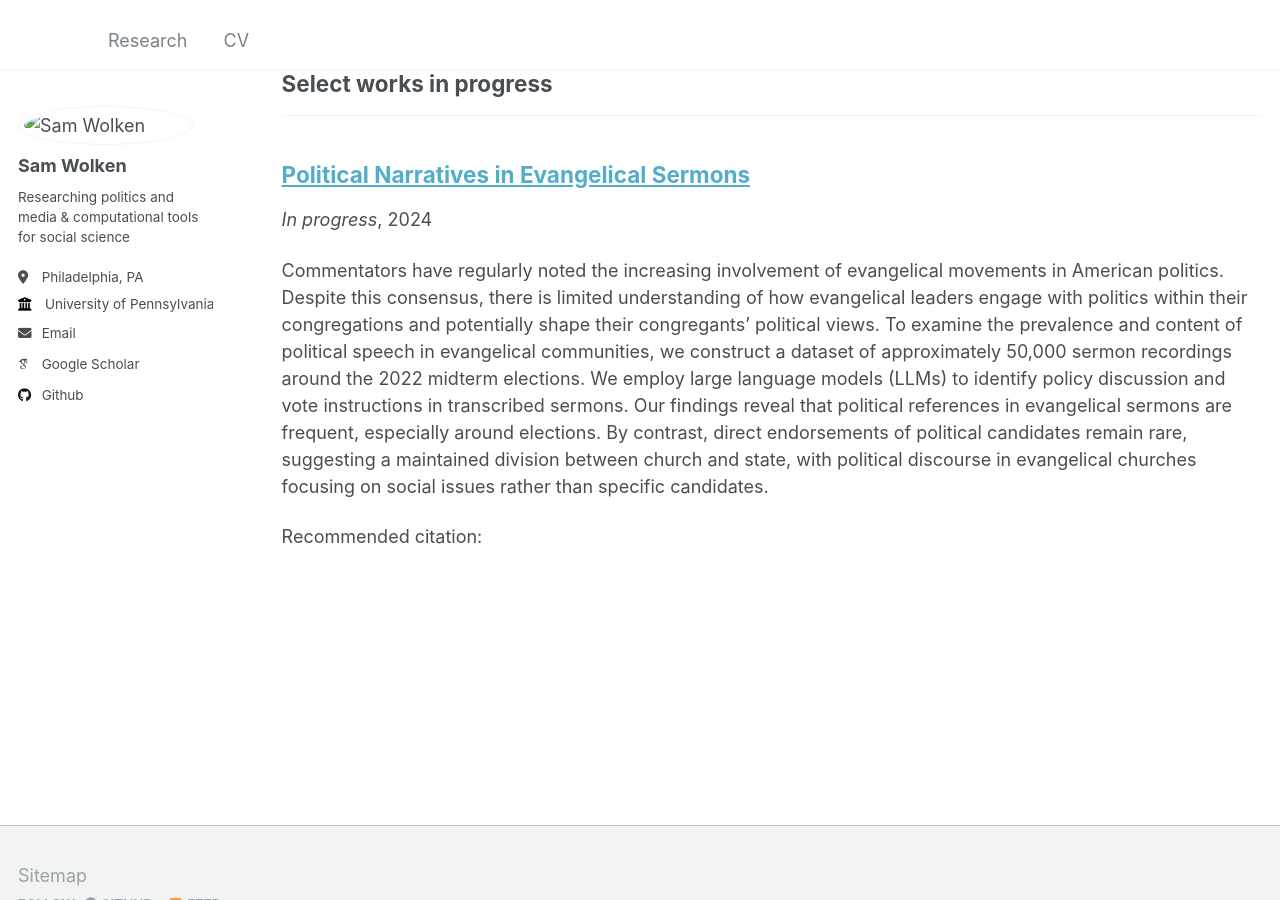
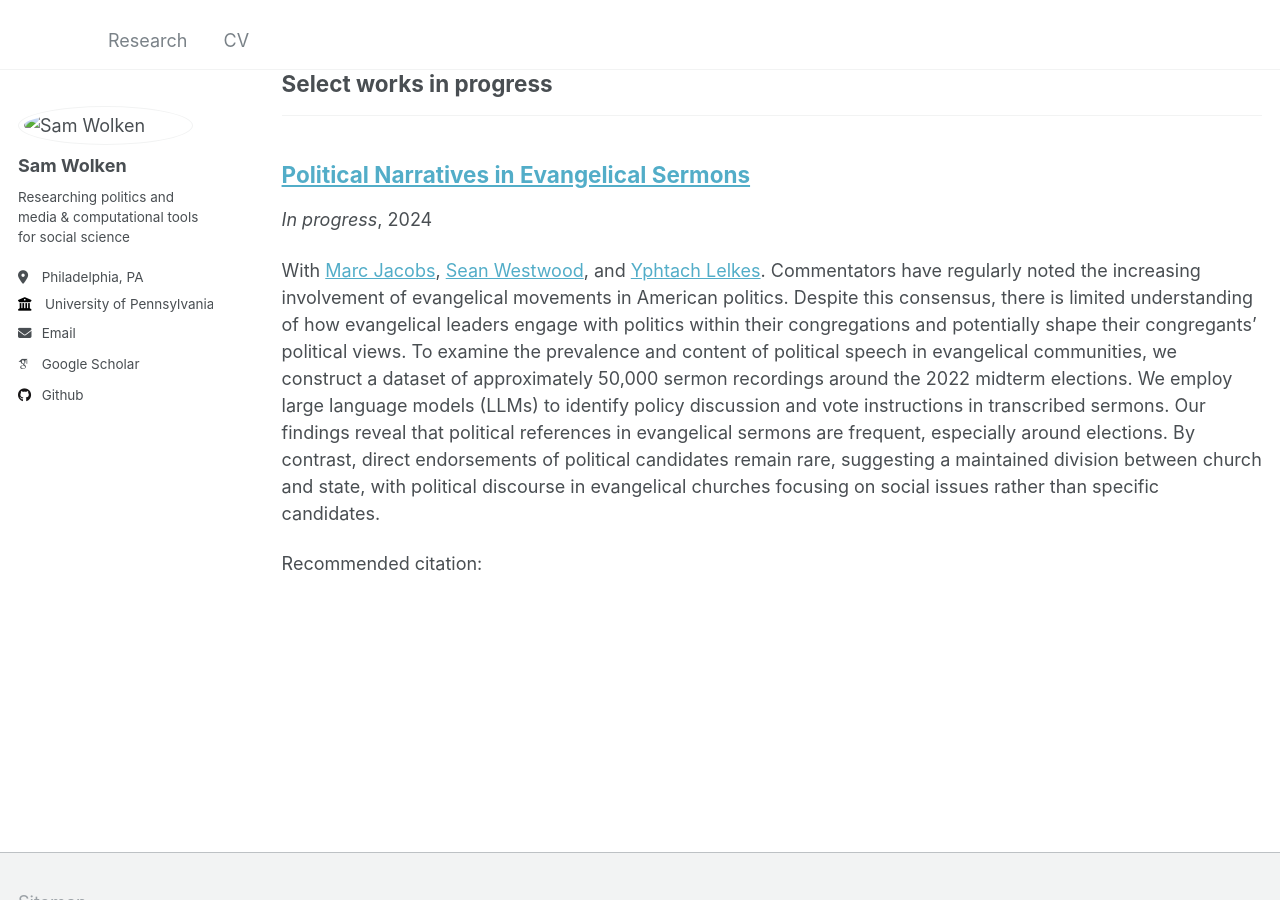
Before and after one commit to swolken/.github.io, a Jekyll site: the page built from _pages/publications.html, in a window 1280 px wide and 900 px high, scrolled down 3284 px. Built offline with Jekyll 4.4.1, drawn with Linux system fonts in a browser that asks for light colours; some web fonts are replaced.

Commit message:
Update 2024-02-17-paper-title-number-6.md

```diff
--- a/_publications/2024-02-17-paper-title-number-6.md
+++ b/_publications/2024-02-17-paper-title-number-6.md
@@ -3,7 +3,7 @@ title: "Political Narratives in Evangelical Sermons"
 collection: publications
 category: in_progress
 permalink: /publication/2024-02-17-paper-title-number-6
-excerpt: "Commentators have regularly noted the increasing involvement of evangelical movements in American politics. Despite this consensus, there is limited understanding of how evangelical leaders engage with politics within their congregations and potentially shape their congregants' political views. To examine the prevalence and content of political speech in evangelical communities, we construct a dataset of approximately 50,000 sermon recordings around the 2022 midterm elections. We employ large language models (LLMs) to identify policy discussion and vote instructions in transcribed sermons. Our findings reveal that political references in evangelical sermons are frequent, especially around elections. By contrast, direct endorsements of political candidates remain rare, suggesting a maintained division between church and state, with political discourse in evangelical churches focusing on social issues rather than specific candidates."
+excerpt: "With [Marc Jacobs](https://www.marc-s-jacob.com/), [Sean Westwood](https://polarizationresearchlab.org/sean-j-westwood/), and [Yphtach Lelkes](https://www.ylelkes.com/). Commentators have regularly noted the increasing involvement of evangelical movements in American politics. Despite this consensus, there is limited understanding of how evangelical leaders engage with politics within their congregations and potentially shape their congregants' political views. To examine the prevalence and content of political speech in evangelical communities, we construct a dataset of approximately 50,000 sermon recordings around the 2022 midterm elections. We employ large language models (LLMs) to identify policy discussion and vote instructions in transcribed sermons. Our findings reveal that political references in evangelical sermons are frequent, especially around elections. By contrast, direct endorsements of political candidates remain rare, suggesting a maintained division between church and state, with political discourse in evangelical churches focusing on social issues rather than specific candidates."
 date: 2024-12-01
 citation: ''
 venue: 'In progress'
```
